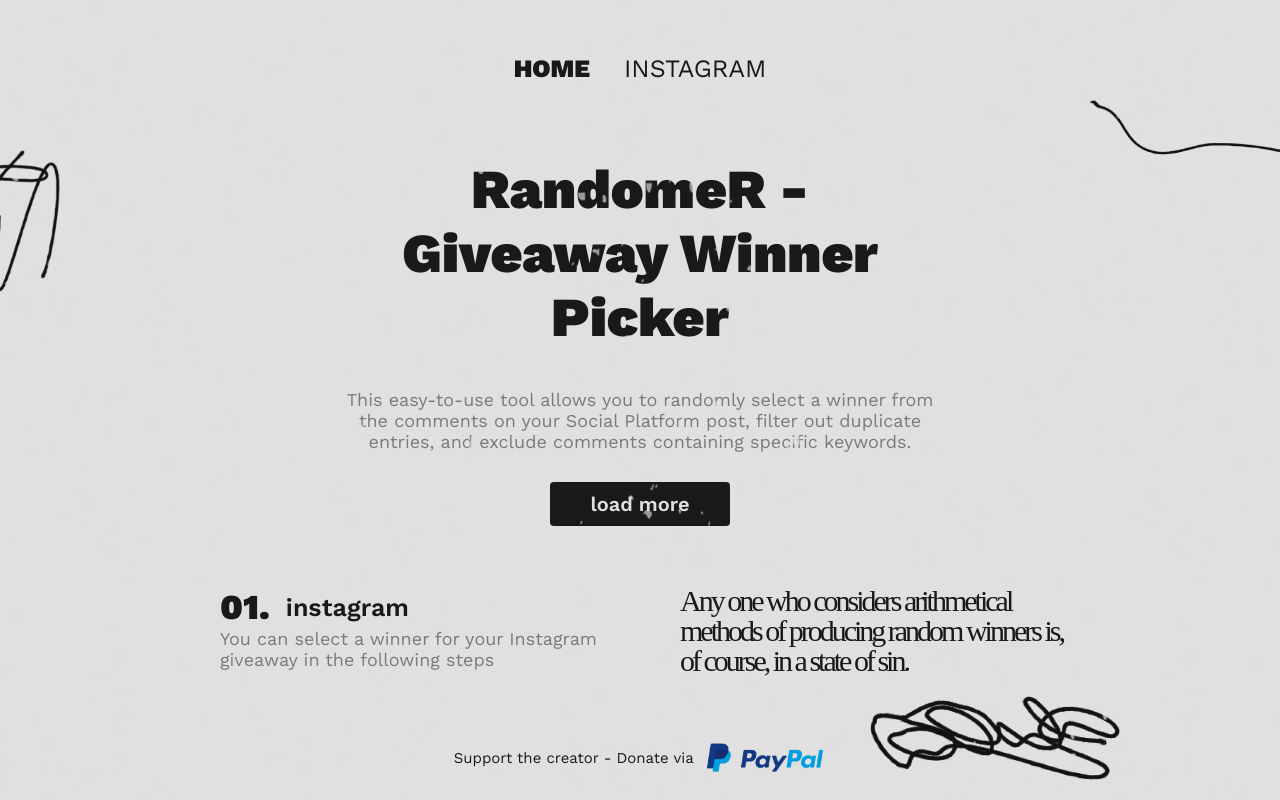
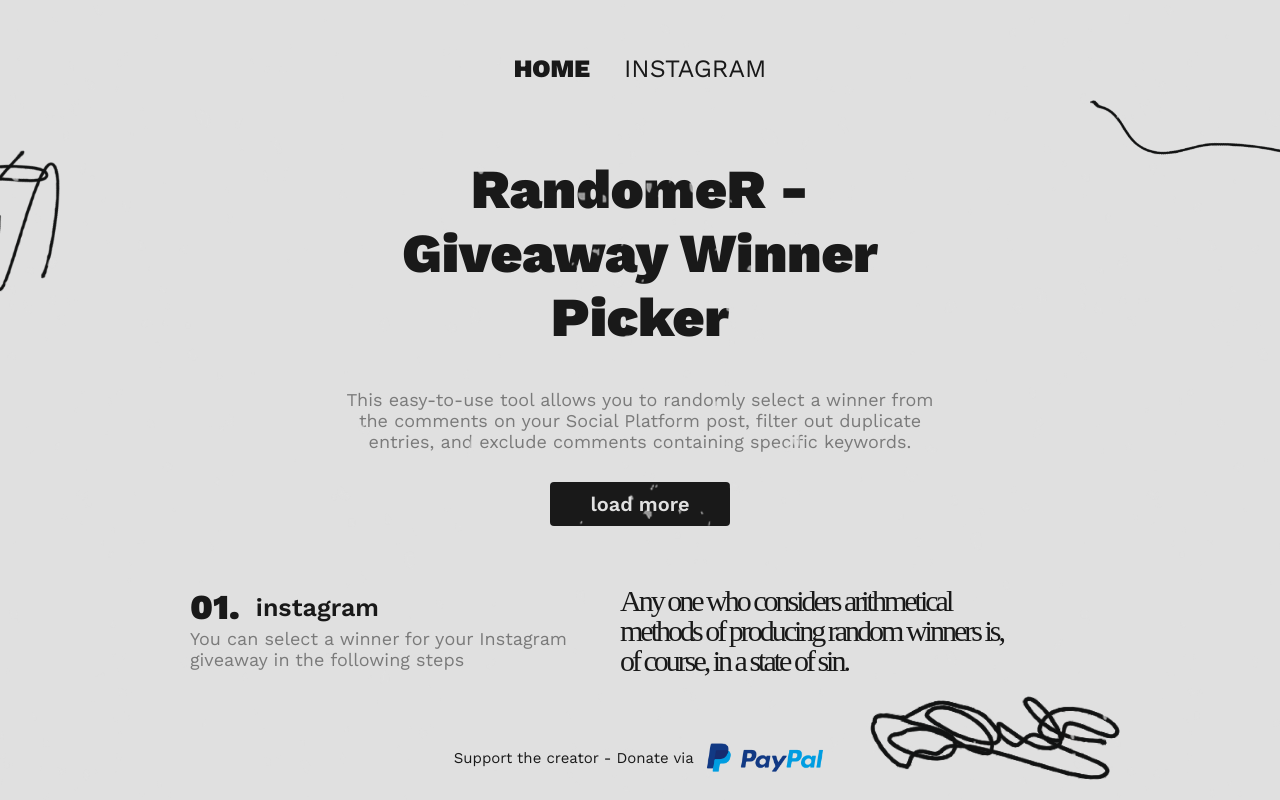
Before and after one commit to Italianobg/Random-Winner, a React (Create React App) app: page / in a window 1280 px wide. Built offline with nearby package versions, Linux system fonts and the light colour scheme; a web font is replaced by a local one.

Commit message:
updated styles for better look at 992px

```diff
--- a/src/components/atoms/Option.tsx
+++ b/src/components/atoms/Option.tsx
@@ -23,8 +23,8 @@
 }
 
 const Info = styled.div`
-    margin-left: 60px;
-    margin-right: 60px;
+    margin-left: 30px;
+    margin-right: 30px;
     display: flex;
     flex-direction: column;
     flex-basis: 400px;
--- a/src/components/atoms/Rectangle.tsx
+++ b/src/components/atoms/Rectangle.tsx
@@ -18,7 +18,7 @@
     width: 200px;
     rotate: 90deg;
     top: 90px;
-    left: -60px;
+    left: -90px;
     img {
         width: 100%;
     }
--- a/src/components/molecules/Accounts.tsx
+++ b/src/components/molecules/Accounts.tsx
@@ -78,6 +78,7 @@
     font-weight: 400;
     font-family: "Work Sans";
     display: flex;
+    margin-right: 30px;
 `
 
 const List = styled.div`
--- a/src/components/molecules/Comments.tsx
+++ b/src/components/molecules/Comments.tsx
@@ -58,6 +58,7 @@
             font-family: "Work Sans";
             color: black;
             font-size: 16px;
+            margin-right: 30px;
             `
 
 export default Comments
--- a/src/components/molecules/Login.tsx
+++ b/src/components/molecules/Login.tsx
@@ -33,7 +33,7 @@
 `
 
 const Profile = styled.div`
-
+    margin-right: 30px;
 `
 
 export default Login
--- a/src/components/molecules/Posts.tsx
+++ b/src/components/molecules/Posts.tsx
@@ -60,6 +60,7 @@
     flex-grow: 1;
     color: black;
     font-size: 16px;
+    margin-right: 30px;
 `
 
 const ConcentSelect = styled.select`
--- a/src/components/molecules/Raffle.tsx
+++ b/src/components/molecules/Raffle.tsx
@@ -84,6 +84,7 @@
 
 const Content = styled.div`
     flex-grow: 1;
+    margin-right: 30px;
 `
 
 const ButtonWrapper = styled.div`
--- a/src/components/molecules/Settings.tsx
+++ b/src/components/molecules/Settings.tsx
@@ -117,6 +117,7 @@
 
 const Content = styled.div`
     flex-grow: 1;
+    margin-right: 30px;
 `
 
 
--- a/src/components/molecules/Winners.tsx
+++ b/src/components/molecules/Winners.tsx
@@ -47,6 +47,7 @@
     flex-direction: row;
     flex-wrap: wrap;
     gap: 20px;
+    margin-right: 30px;
 `
 
 export default Winners
```
